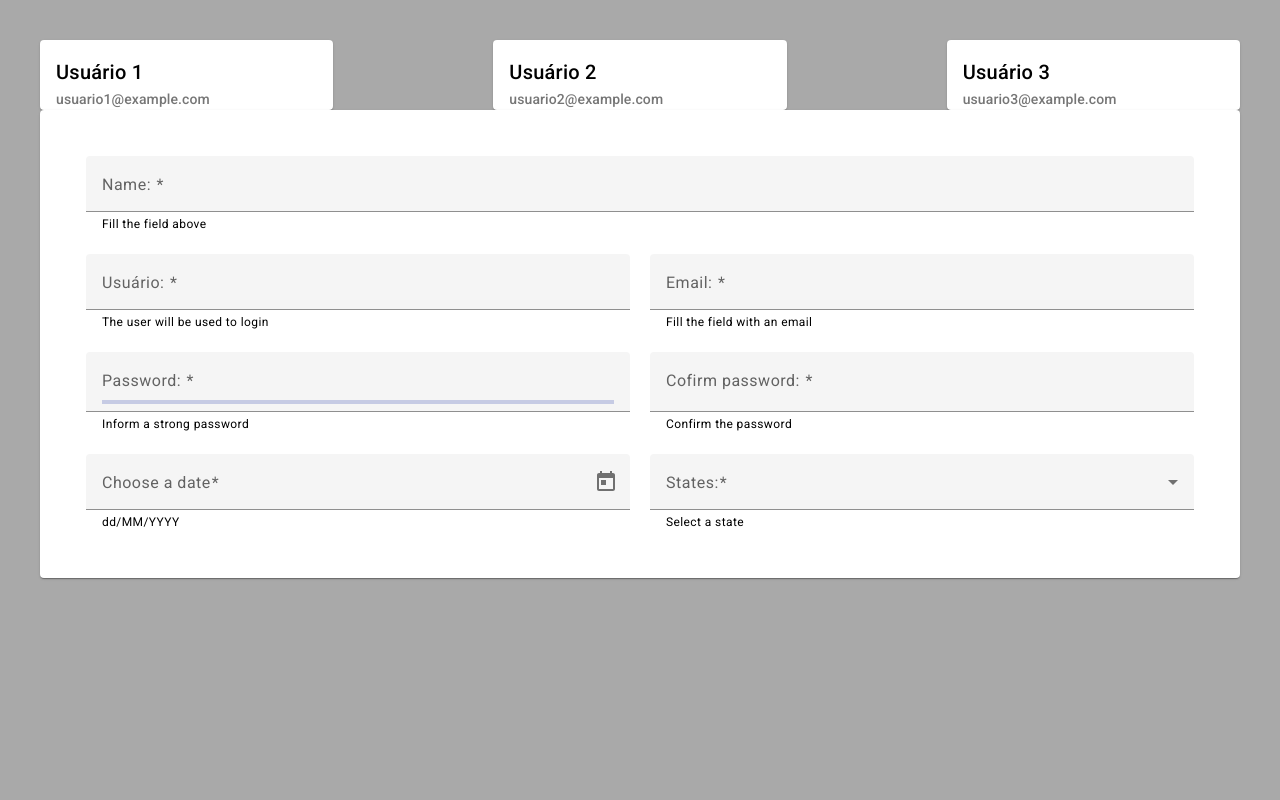
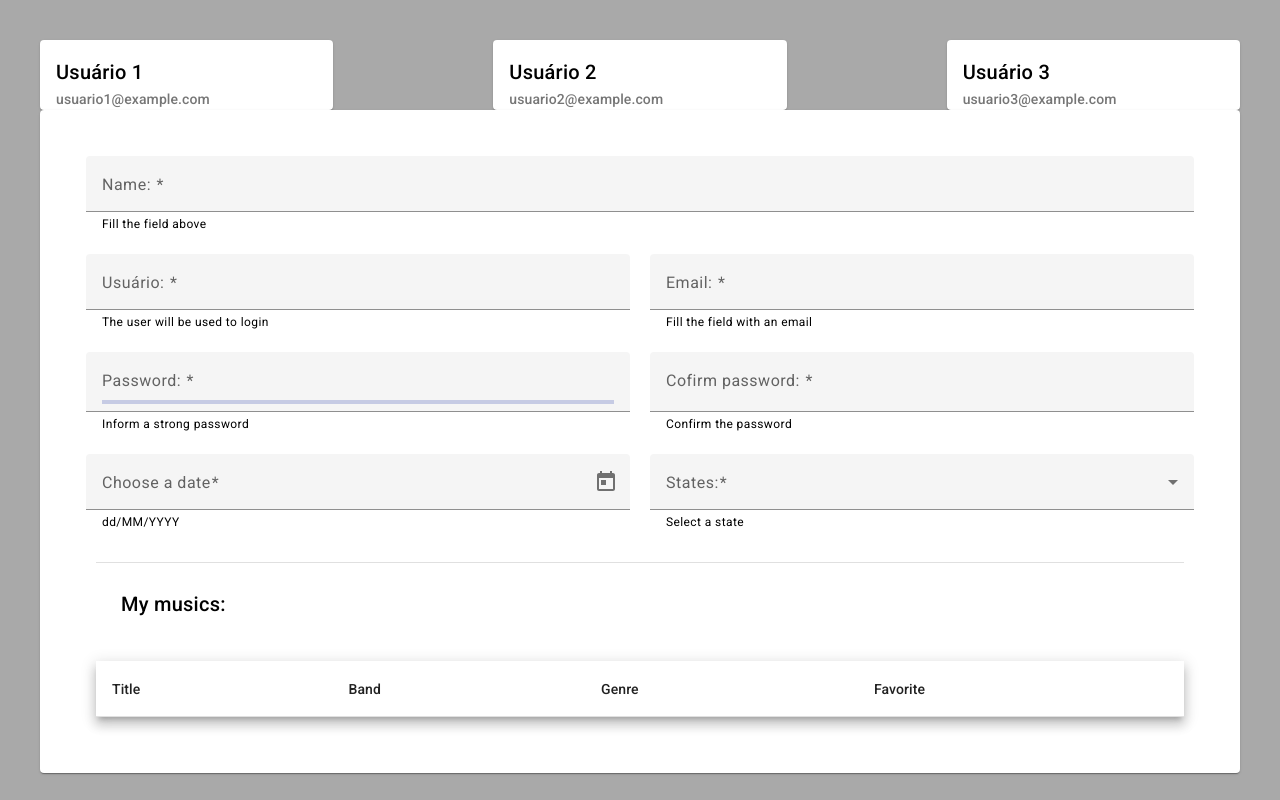
Before and after one commit to arthur-hds/user-registration-project, an Angular app: page / in a window 1280 px wide. Built offline with nearby package versions, Linux system fonts and the light colour scheme.

Commit message:
feature: Added musics forms

```diff
--- a/src/app/components/user-form/user-form.component.html
+++ b/src/app/components/user-form/user-form.component.html
@@ -232,6 +232,110 @@
             </div>
 
 
+            <div class="user-form__row">
+
+                <div class="user-form__musics">
+
+
+                    <mat-divider></mat-divider>
+                    <div class="user-form__musics-title">
+                        <h2>My musics:</h2>
+                    </div>
+
+
+                    <table mat-table [dataSource]="userSelected.musics" class="mat-elevation-z8">
+
+                        <ng-container matColumnDef="title">
+                            <th mat-header-cell *matHeaderCellDef> Title </th>
+                            <td mat-cell *matCellDef="let element; let i = index">
+
+                                <mat-form-field>
+
+                                    <mat-label>
+                                        Title:
+                                    </mat-label>
+
+                                    <input
+                                        [name]="'title-' + i"
+                                        matInput
+                                        [(ngModel)] = "element.title"
+                                        type="text"
+                                        required
+                                    >
+
+                                    <mat-error>
+
+                                        This field must be informed
+
+                                    </mat-error>
+
+
+
+                                </mat-form-field>
+
+                            </td>
+                        </ng-container>
+
+                        <ng-container matColumnDef="band">
+                            <th mat-header-cell *matHeaderCellDef> Band </th>
+                            <td mat-cell *matCellDef="let element; let i = index">
+
+                                <mat-form-field>
+
+                                    <mat-label>
+                                        Band:
+                                    </mat-label>
+
+                                    <input
+                                        [name]="'band-' + i"
+                                        matInput
+                                        [(ngModel)] = "element.band"
+                                        type="text"
+                                        required
+                                    >
+
+                                    <mat-error>
+
+                                        This field must be informed
+
+                                    </mat-error>
+
+
+
+                                </mat-form-field>
+
+
+                            </td>
+                        </ng-container>
+
+
+                        <ng-container matColumnDef="genre">
+                            <th mat-header-cell *matHeaderCellDef> Genre </th>
+                            <td mat-cell *matCellDef="let element"> {{element.genre}} </td>
+                        </ng-container>
+
+
+                        <ng-container matColumnDef="favorite">
+                            <th mat-header-cell *matHeaderCellDef> Favorite </th>
+                            <td mat-cell *matCellDef="let element"> {{element.isFavorite}} </td>
+                        </ng-container>
+
+
+
+
+
+                        <tr mat-header-row *matHeaderRowDef="displayedColumns"></tr>
+                        <tr mat-row *matRowDef="let row; columns: displayedColumns;"></tr>
+
+                    </table>
+
+
+                </div>
+
+
+            </div>
+
+
 
         </form>
 
--- a/src/app/components/user-form/user-form.component.scss
+++ b/src/app/components/user-form/user-form.component.scss
@@ -14,6 +14,20 @@
     &__item{
 
         padding: 10px;
+        width: 100%;
+
+    }
+
+    &__musics{
+
+        padding: 20px;
+        width: 100%;
+
+    }
+
+    &__musics-title{
+
+        padding: 25px;
         width: 100%;
 
     }
--- a/src/app/components/user-form/user-form.component.ts
+++ b/src/app/components/user-form/user-form.component.ts
@@ -22,6 +22,9 @@ export class UserFormComponent implements OnChanges, OnInit{
   maxDate: Date | null = null;
 
   userDate: Date | null = null;
+
+  displayedColumns = ["title", "band", "genre", "favorite"]
+
 
 
   @Input("genresList")
```
Also changed, not shown: src/app/angular-material.module.ts (+12 -3 lines).
